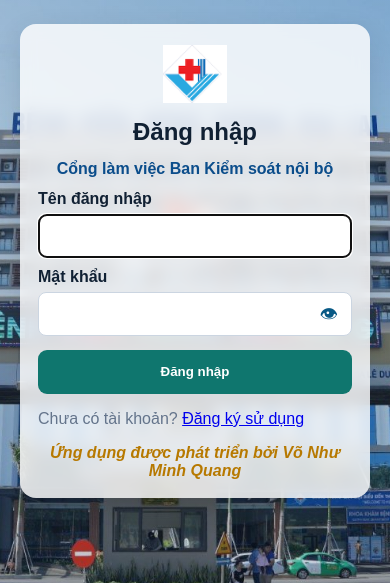
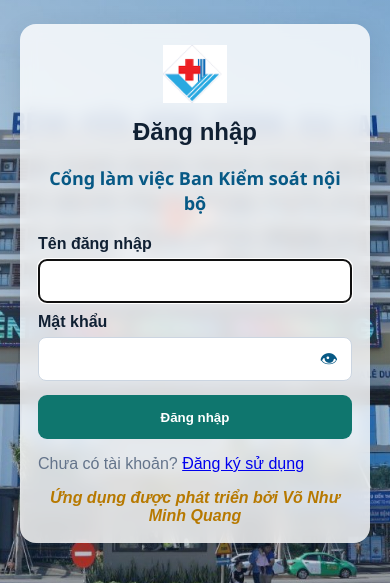
Before and after one commit to voquang007-art/HVGL_KSNB, a Python web app: template app/templates/login.html in a window 390 px wide. Shown: the part 70-653 px from the top of the page. Run offline with Jinja, Linux system fonts and the light colour scheme; the template is opened without the code that fills it, so the values that code supplies are empty.

```diff
--- a/app/templates/login.html
+++ b/app/templates/login.html
@@ -47,6 +47,25 @@
     background: #f0fdf4;
     color: #166534;
     font-weight: 600;
+  }
+  .login-subtitle {
+    margin: 8px auto 18px auto;
+    max-width: 360px;
+    text-align: center;
+    font-family: "Segoe UI", Arial, sans-serif;
+    font-size: 21px;
+    font-weight: 700;
+    line-height: 1.38;
+    letter-spacing: 0;
+    color: #075985;
+  }
+
+  @media (max-width: 520px) {
+    .login-subtitle {
+      max-width: 300px;
+      font-size: 18px;
+      line-height: 1.42;
+    }
   }
 </style>
 
```
Also changed, not shown: instance/ksnb.sqlite3.
